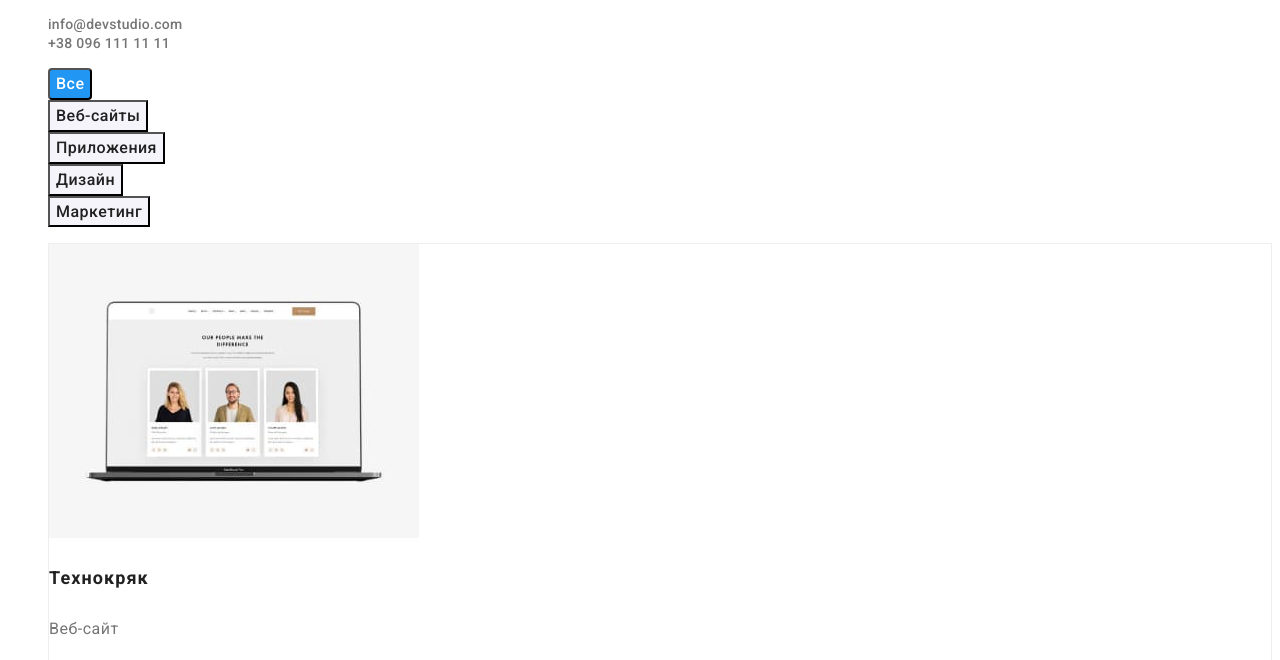
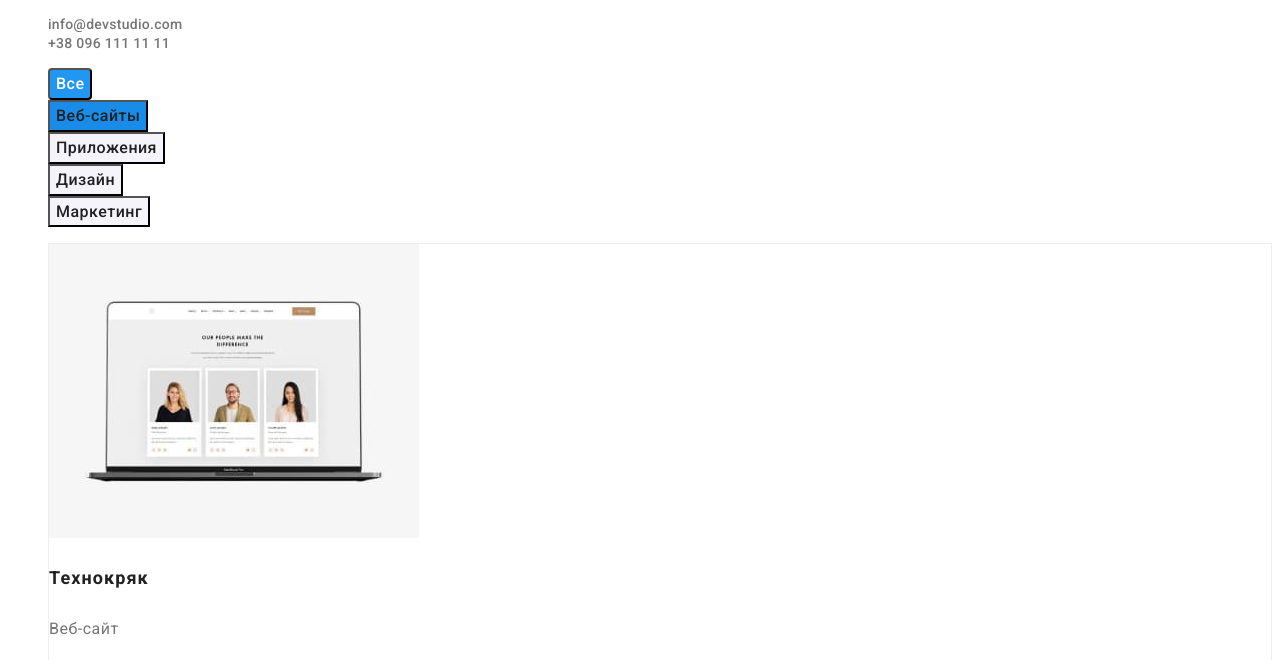
Before and after one commit to ChernehaOlena/goit-markup-hw-02, a plain HTML site: page portfolio.html in a window 1280 px wide. In both pictures the pointer is over the button "Веб-сайты". Shown: the part 114-774 px from the top of the page. Drawn offline with Linux system fonts and the light colour scheme.

Commit message:
Update styles.css

```diff
--- a/css/styles.css
+++ b/css/styles.css
@@ -228,6 +228,8 @@ border-radius: 4px;
     color: #212121;
     background: #F5F4FA;
     }
+.filter-btn:hover, .hover-btn:focus{
+    background: #188CE8;}
 
     .works {
     background: #FFFFFF;
```
